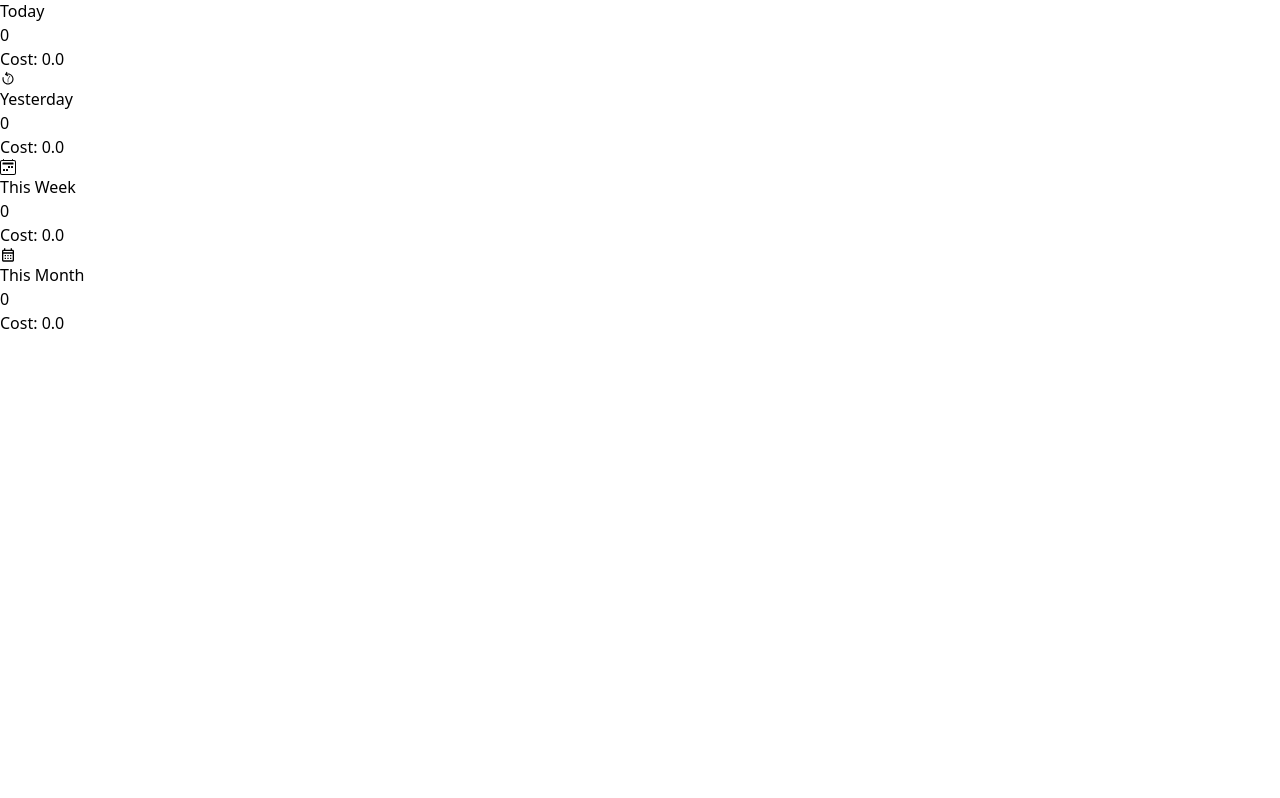
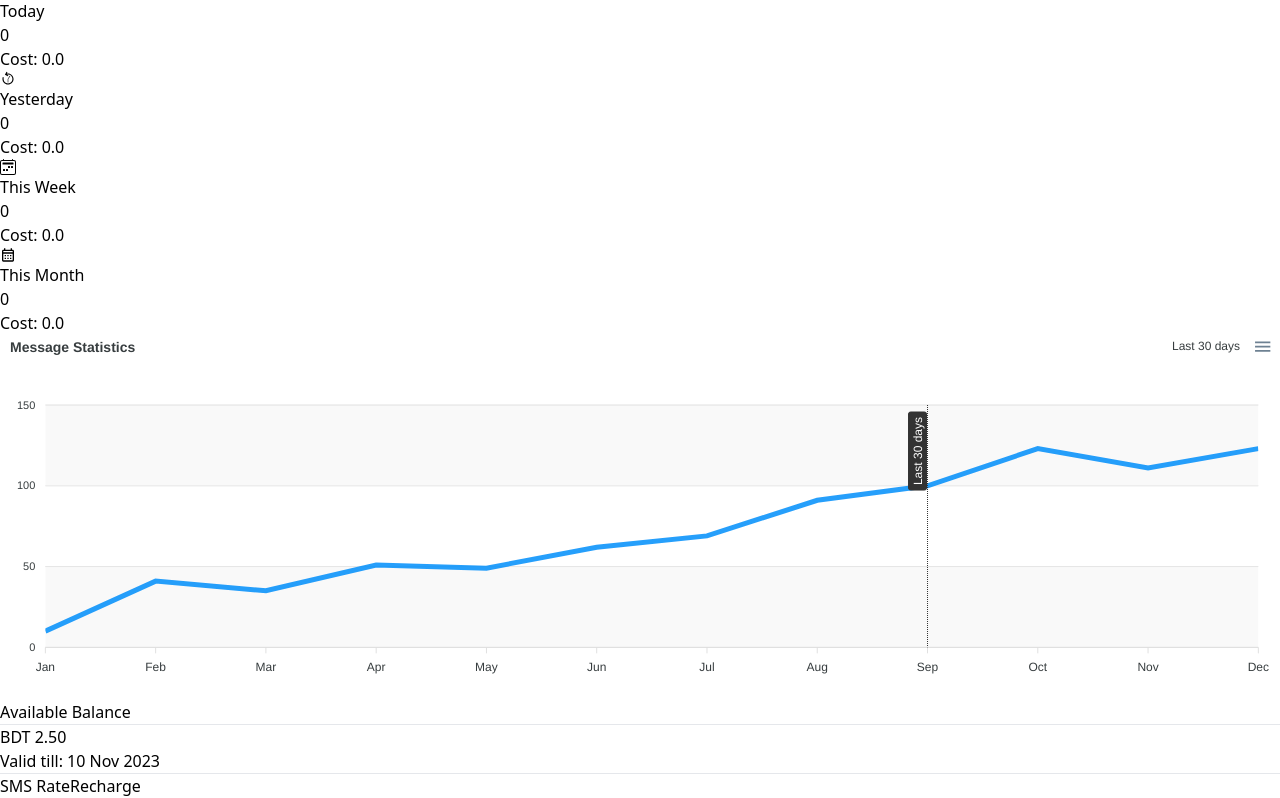
Before and after one commit to Farhanayesmin2/sms-service, a React (Vite) app: page /dashboard/dashboard in a window 1280 px wide. Shown: the part 361-1159 px from the top of the page. Before the commit the page ends 800 px from the top, so only its background shows below. Built offline with nearby package versions, Linux system fonts and the light colour scheme.

Commit message:
Message statistics and balance card added

```diff
--- a/src/Pages/Dashboard/Dashboard.jsx
+++ b/src/Pages/Dashboard/Dashboard.jsx
@@ -2,7 +2,7 @@ import { BiTimeFive } from "react-icons/bi";
 import { GiBackwardTime } from "react-icons/gi";
 import { BsCalendar2Week } from "react-icons/bs";
 import { MdOutlineCalendarMonth } from "react-icons/md";
-//import LineChart from "../LineChart/LineChart";
+import LineChart from "../LineChart/LineChart";
 const Dashboard = () => {
 	return (
 		<>
@@ -50,6 +50,34 @@ const Dashboard = () => {
 					</div>
 				</div>
 			</div>
+			<div className="grid grid-cols-12">
+				<div className="col-span-8">
+					{" "}
+					{/* Use col-span-8 here */}
+					<LineChart />
+				</div>
+				<div className="col-span-4">
+					<div className="bg-white p-6 rounded-lg shadow-md w-80 mx-auto">
+						<div className="text-lg font-bold mb-4">Available Balance</div>
+						<hr></hr>
+						<div className="text-base mb-6">
+							BDT 2.50
+							<br />
+							Valid till: 10 Nov 2023
+						</div>
+						<hr></hr>
+						<div className="flex justify-between mt-5">
+							<button className="px-1 py-1 bg-sky-500 text-white rounded hover:bg-blue-700">
+								SMS Rate
+							</button>
+							<button className="px-1 py-1 bg-sky-500 text-white rounded hover:bg-blue-700">
+								Recharge
+							</button>
+						</div>
+					</div>
+				</div>{" "}
+				{/* Use col-span-4 here */}
+			</div>
 		</>
 	);
 };
```
